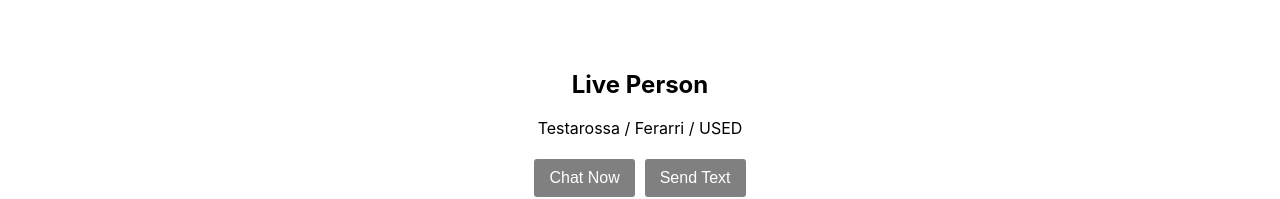
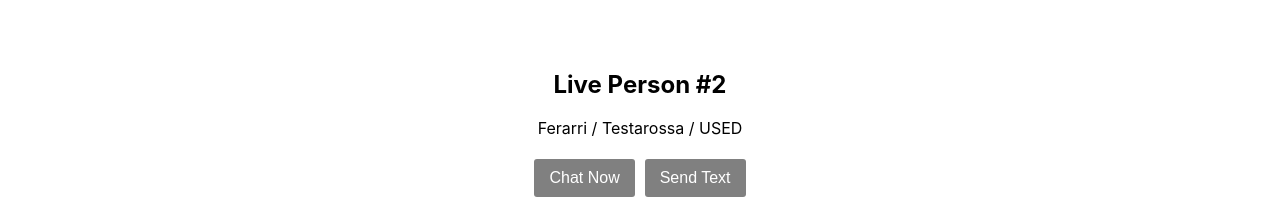
Before and after one commit to thathurtabit/temp-lp-cc-app, a React (Create React App) app: page /live-person-2 in a window 1280 px wide. Shown: the part 294-493 px from the top of the page. Built offline with nearby package versions, Linux system fonts and the light colour scheme.

Commit message:
fix(engagementID): point to new engagementID for 2nd LP page

```diff
--- a/src/components/HiddenEngagment/HiddenEngagement.tsx
+++ b/src/components/HiddenEngagment/HiddenEngagement.tsx
@@ -9,26 +9,12 @@
   ({ type }, ref) => {
     const { state } = useContext(AppContext);
     const { fullPageAdData, conversationId } = state;
-    const DID = fullPageAdData?.DID;
 
     if (fullPageAdData?.chatProvider !== EChatProviders.LIVE_PERSON)
       return null;
 
-    let className: string;
-
-    if (DID === 10000248) {
-      if (type === EButtonTypes.CHAT) {
-        className = engagementClass.chat2;
-      } else {
-        className = engagementClass.text2;
-      }
-    } else {
-      if (type === EButtonTypes.CHAT) {
-        className = engagementClass.chat;
-      } else {
-        className = engagementClass.text;
-      }
-    }
+    const className =
+      type === EButtonTypes.CHAT ? engagementClass.chat : engagementClass.text;
 
     const dataAttrs = {
       "data-lp-referenceid": fullPageAdData.DID,
--- a/src/global/constants.ts
+++ b/src/global/constants.ts
@@ -13,7 +13,5 @@
 
 export const engagementClass = {
   chat: "lp-chat-engagement",
-  chat2: "lp-chat-engagement-2",
   text: "lp-text-engagement",
-  text2: "lp-text-engagement-2",
 };
--- a/src/global/types.ts
+++ b/src/global/types.ts
@@ -18,6 +18,7 @@
 }
 
 export interface IFullPageAdData {
+  title: string;
   chatProvider: EChatProviders;
   DID: number;
   year: number;
--- a/src/hooks/useSelectChatProviderScript.tsx
+++ b/src/hooks/useSelectChatProviderScript.tsx
@@ -27,6 +27,7 @@
         dispatch(AppActions.setIsChatReady(true));
         break;
       case livePerson.slug:
+      case `${livePerson.slug}-2`:
         addLivePersonScript(scriptId);
         break;
       default:
--- a/src/hooks/useSetFullPageAdData.tsx
+++ b/src/hooks/useSetFullPageAdData.tsx
@@ -16,6 +16,7 @@
       case gubagoo.slug:
         dispatch(
           AppActions.setFullPageAdData({
+            title: "Gugaboo",
             DID: 4400,
             chatProvider: EChatProviders.GUBAGOO,
             year: 2000,
@@ -30,6 +31,7 @@
       case livePerson.slug:
         dispatch(
           AppActions.setFullPageAdData({
+            title: "Live Person #1",
             DID: 10000247,
             chatProvider: EChatProviders.LIVE_PERSON,
             year: 2020,
@@ -44,11 +46,12 @@
       case `${livePerson.slug}-2`:
         dispatch(
           AppActions.setFullPageAdData({
-            DID: 10000248,
+            title: "Live Person #2",
+            DID: 20380,
             chatProvider: EChatProviders.LIVE_PERSON,
             year: 1984,
-            make: "Testarossa",
-            model: "Ferarri",
+            make: "Ferarri",
+            model: "Testarossa",
             vin: "123abc",
             stockType: "USED",
             trim: "red",
--- a/src/pages/FullPageAd.tsx
+++ b/src/pages/FullPageAd.tsx
@@ -13,10 +13,10 @@
   const livePersonTextButtonRef = useRef(null);
   const { state, dispatch } = useContext(AppContext);
   const { fullPageAdData } = state;
-  const chatProvider = fullPageAdData?.chatProvider;
   const make = fullPageAdData?.make;
   const model = fullPageAdData?.model;
   const condition = fullPageAdData?.stockType;
+  const title = fullPageAdData?.title;
 
   useSelectChatProviderScript();
   useBindToLivePersonReady();
@@ -28,7 +28,7 @@
 
   return (
     <section>
-      <h1>{chatProvider}</h1>
+      <h1>{title}</h1>
       <p>
         {make} / {model} / {condition}
       </p>
```
